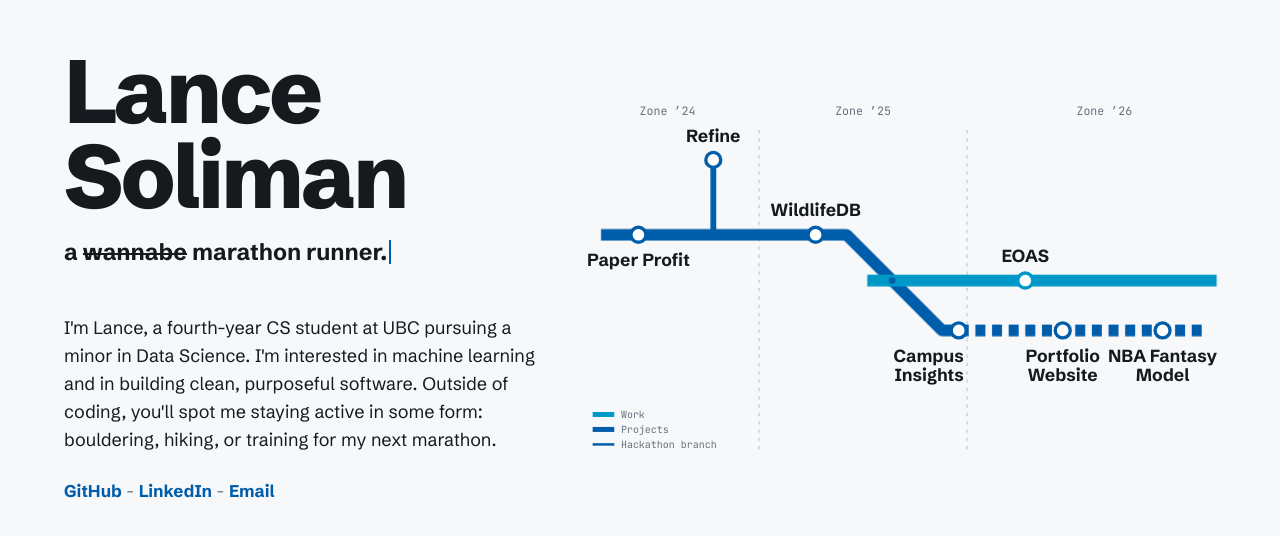
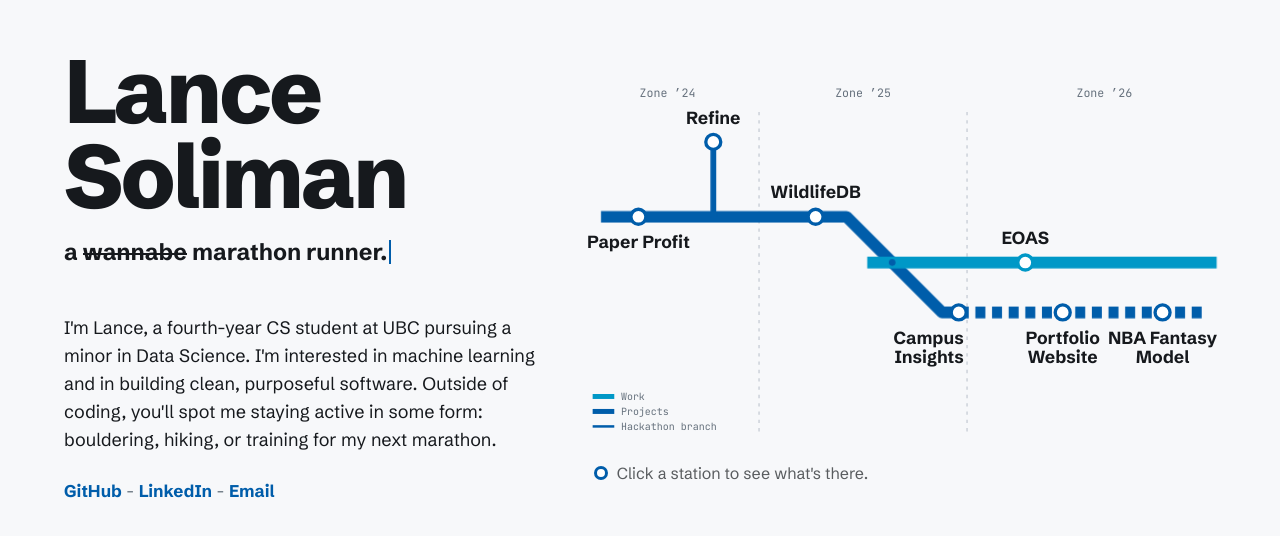
Before and after one commit to solimanlance/lances-portfolio, a Next.js app: page / in a window 1280 px wide. Shown: the part 124-660 px from the top of the page. Built offline with nearby package versions, Linux system fonts and the light colour scheme.

Commit message:
add map hint

```diff
--- /dev/null
+++ b/src/components/MapHint.js
@@ -0,0 +1,14 @@
+// "Click a station…" under the map, with a station circle as its bullet.
+// Pointer and touch wording are both in the HTML; CSS picks one. Once a
+// station has been opened it hides, keeping its space so nothing shifts.
+export default function MapHint({ ui, done }) {
+  return (
+    <p className={`map-hint${done ? " is-done" : ""}`}>
+      <svg className="map-hint-dot" viewBox="0 0 16 16" aria-hidden="true">
+        <circle cx="8" cy="8" r="5.5" />
+      </svg>
+      <span className="hint-pointer">{ui.hint}</span>
+      <span className="hint-touch">{ui.hintTouch}</span>
+    </p>
+  );
+}
--- a/src/pages/index.js
+++ b/src/pages/index.js
@@ -2,12 +2,13 @@ import Head from "next/head";
 import content from "../../content.json";
 import Hero from "@/components/Hero";
 import TransitMap from "@/components/TransitMap";
+import MapHint from "@/components/MapHint";
 import useStationPanel from "@/components/useStationPanel";
 
 const { meta, ui, hero, stations } = content;
 
 export default function Home() {
-  const { openId, toggle } = useStationPanel();
+  const { openId, opened, toggle } = useStationPanel();
 
   return (
     <>
@@ -21,6 +22,7 @@ export default function Home() {
         <nav className="map" aria-label={ui.mapTitle}>
           <div className="map-inner">
             <TransitMap stations={stations} ui={ui} openId={openId} onToggle={toggle} />
+            <MapHint ui={ui} done={opened} />
           </div>
         </nav>
       </main>
--- a/src/styles/globals.css
+++ b/src/styles/globals.css
@@ -289,6 +289,43 @@ svg[data-lit="projects"] .line--projects .track--branch {
 }
 
 
+/* hint */
+
+.map-hint {
+  display: flex;
+  align-items: center;
+  gap: 8px;
+  margin: 12px 0 0;
+  padding-left: calc(20 / 800 * 100%); /* lines up with the legend */
+  font-size: 1rem;
+  line-height: 1.4;
+  color: rgb(22 25 29 / 0.7);
+}
+.map-hint.is-done {
+  visibility: hidden; /* keeps its space: no layout shift */
+}
+.map-hint-dot {
+  flex: none;
+  width: 16px;
+  height: 16px;
+}
+.map-hint-dot circle {
+  fill: #fff;
+  stroke: var(--expo);
+  stroke-width: 3;
+}
+.hint-touch {
+  display: none;
+}
+@media (hover: none) and (pointer: coarse) {
+  .hint-pointer {
+    display: none;
+  }
+  .hint-touch {
+    display: inline;
+  }
+}
+
 @media (prefers-reduced-motion: reduce) {
   .draw {
     animation: none;
```
